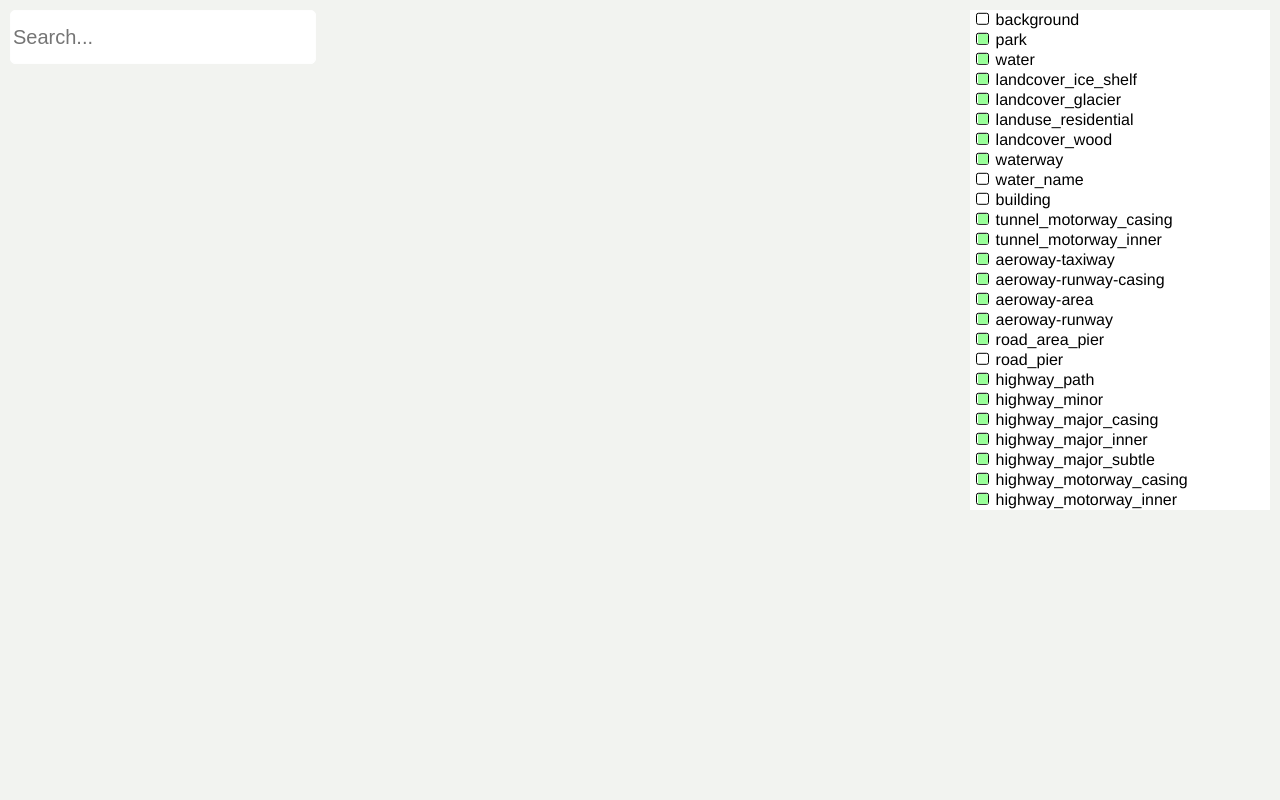
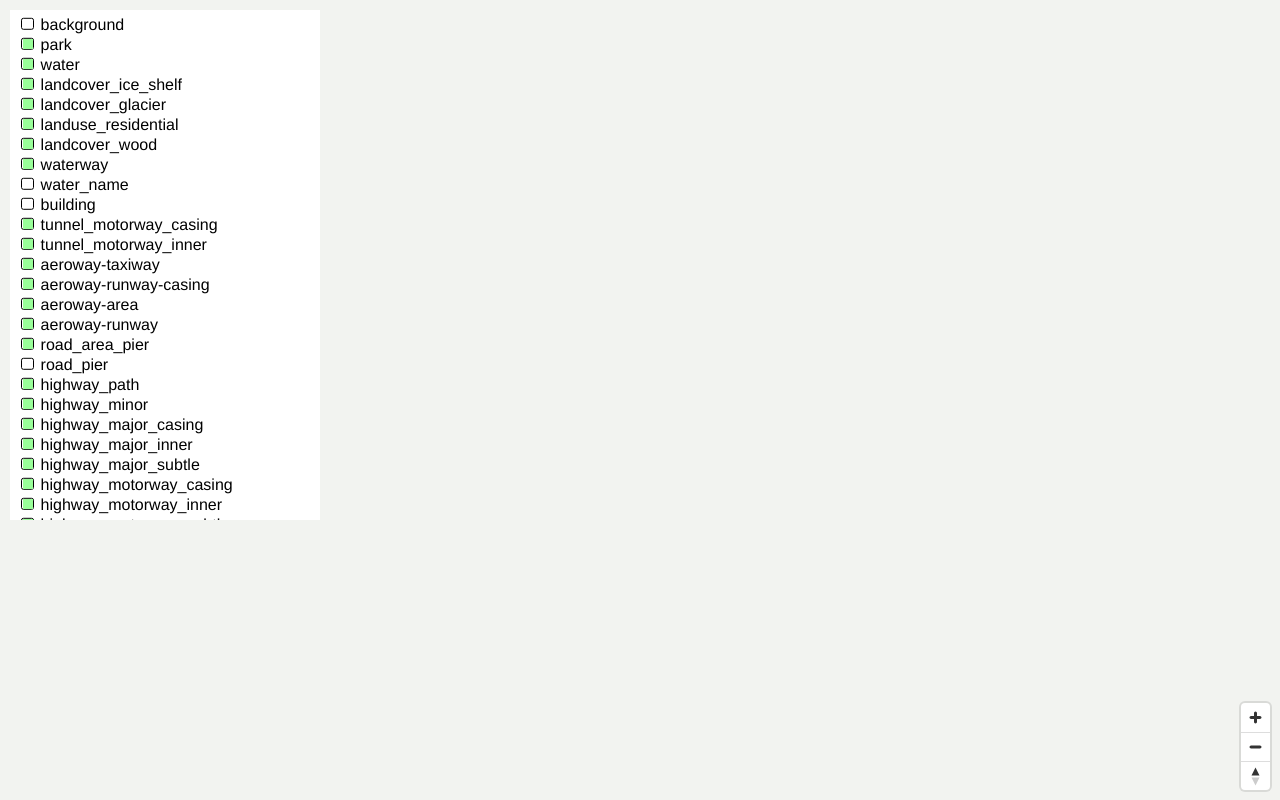
Before and after one commit to jedluk/mapgl-sandbox, a React (Create React App) app: page / in a window 1280 px wide. Built offline with nearby package versions, Linux system fonts and the light colour scheme; no server answers.

Commit message:
see layer details

```diff
--- a/public/index.html
+++ b/public/index.html
@@ -6,8 +6,8 @@
     <meta name="viewport" content="width=device-width, initial-scale=1" />
     <meta name="theme-color" content="#000000" />
     <meta
-      name="description"
-      content="Web site created using create-react-app"
+      name="react-map-gl"
+      content="Simple tool for illustrating library possibilities"
     />
     <link rel="apple-touch-icon" href="%PUBLIC_URL%/logo192.png" />
     <!--
@@ -24,7 +24,7 @@
       work correctly both with client-side routing and a non-root public URL.
       Learn how to configure a non-root public URL by running `npm run build`.
     -->
-    <title>React App</title>
+    <title>react-map-gl demo</title>
   </head>
   <body>
     <noscript>You need to enable JavaScript to run this app.</noscript>
--- a/src/App.module.css
+++ b/src/App.module.css
@@ -1,33 +1,17 @@
 :root {
   --form-control-color: #99ff99;
-}
-
-.input {
-  position: absolute;
-  border: none;
-  border: 1px solid #fefefe;
-  border-radius: 5px;
-  top: 10px;
-  left: 10px;
-  font-size: 20px;
-  width: 300px;
-  height: 50px;
-}
-
-.input:focus {
-  box-shadow: 8px 8px 24px -15px rgba(66, 68, 90, 1);
-  outline: none;
 }
 
 .layers {
   position: absolute;
   background-color: white;
   top: 10px;
-  right: 10px;
+  left: 10px;
   width: 300px;
   font-size: 16px;
   height: 500px;
   overflow-y: scroll;
+  padding: 5px;
 }
 
 .layer {
@@ -92,3 +76,16 @@
 .layer button:hover{
   box-shadow: 0px 0px 3px 1px rgba(153, 255, 153, 1);
 }
+
+.close {
+  float: right;
+  color: white;
+  font-weight: bold;
+  margin-left: auto;
+  border: none;
+  background-color: var(--form-control-color);
+}
+
+.close:hover {
+  cursor: pointer;
+}
--- a/src/App.tsx
+++ b/src/App.tsx
@@ -1,5 +1,5 @@
-import React, { useCallback, useEffect, useState } from "react";
-import MapGL, { MapboxEvent } from "react-map-gl";
+import React, { Fragment, useCallback, useEffect, useState } from "react";
+import MapGL, { MapboxEvent, NavigationControl } from "react-map-gl";
 import maplibregl, { Map, LayerSpecification } from "maplibre-gl";
 
 import "maplibre-gl/dist/maplibre-gl.css";
@@ -8,11 +8,12 @@ import { INITIAL_VIEW } from "./config";
 import { isNotNull } from "./lib";
 import { Maybe } from "./types";
 import { Layer } from "./Layer";
+import { EditLayer } from "./EditLayer";
 
 function App() {
   const [map, setMap] = useState<Maybe<Map>>(null);
   const [refreshToken, setRefreshToken] = useState<number>(Date.now());
-  const [isEditMode, setEditMode] = useState(false);
+  const [editableLayer, setEditableLayer] = useState("");
   const [mapLayers, setMapLayers] = useState<LayerSpecification[]>([]);
 
   const handleMapLoad = useCallback(
@@ -28,6 +29,8 @@ function App() {
     }
   }, [map, refreshToken]);
 
+  console.log({ editableLayer });
+
   return (
     <MapGL
       reuseMaps
@@ -36,17 +39,35 @@ function App() {
       mapLib={maplibregl}
       mapStyle={`${process.env.PUBLIC_URL}/mapStyle.json`}
     >
-      <input type="text" className={style.input} placeholder="Search..." />
-      {isNotNull(map) && mapLayers.length > 0 && !isEditMode && (
-        <div className={style.layers}>
-          {mapLayers.map((layer) => (
+      <NavigationControl position="bottom-right"/>
+      {isNotNull(map) && mapLayers.length > 0 && (
+        <div
+          className={style.layers}
+          style={{ width: editableLayer !== "" ? "fit-content" : 300 }}
+        >
+          {editableLayer === "" ? (
+            mapLayers.map((layer) => (
               <Layer
                 key={layer.id}
                 map={map}
                 source={layer}
                 onRefresh={refresh}
+                onEdit={setEditableLayer}
               />
-          ))}
+            ))
+          ) : (
+            <Fragment>
+              <button
+                className={style.close}
+                onClick={() => setEditableLayer("")}
+              >
+                X
+              </button>
+              <EditLayer
+                source={mapLayers.filter((l) => l.id === editableLayer)[0]}
+              />
+            </Fragment>
+          )}
         </div>
       )}
     </MapGL>
--- /dev/null
+++ b/src/EditLayer.tsx
@@ -0,0 +1,14 @@
+import React from "react";
+import { LayerSpecification } from "maplibre-gl";
+
+interface EditLayerProps {
+  source: LayerSpecification;
+}
+export function EditLayer(props: EditLayerProps) {
+  console.log({ source: props.source });
+  return (
+    <div style={{ width: "fit-content", height: "100%" }}>
+      <pre>{JSON.stringify(props.source, undefined, 2)}</pre>
+    </div>
+  );
+}
--- a/src/Layer.tsx
+++ b/src/Layer.tsx
@@ -6,17 +6,18 @@ interface LayerProps {
   map: Map;
   source: LayerSpecification;
   onRefresh: () => void;
+  onEdit: (layerId: string) => void;
 }
 
 export function Layer(props: LayerProps) {
-  const { source, map, onRefresh } = props;
-  const { layout = {}, id } = source;
+  const { source, map, onRefresh, onEdit } = props;
+  const { layout, id } = source;
 
-  const isVisible = layout.visibility === "visible";
+  const isVisible = layout?.visibility === "visible";
 
   const handleVisbilityChange = () => {
-    const visibility = isVisible ? "none" : "visible";
-    map.setLayoutProperty(id, "visibility", visibility);
+    const nextVisibility = isVisible ? "none" : "visible";
+    map.setLayoutProperty(id, "visibility", nextVisibility);
     onRefresh();
   };
 
@@ -28,7 +29,7 @@ export function Layer(props: LayerProps) {
         onChange={handleVisbilityChange}
       />
       {id}
-      <button>Edit</button>
+      <button onClick={() => onEdit(id)}>Edit</button>
     </div>
   );
 }
```
Lines whose indentation alone changed are shown as unchanged.
